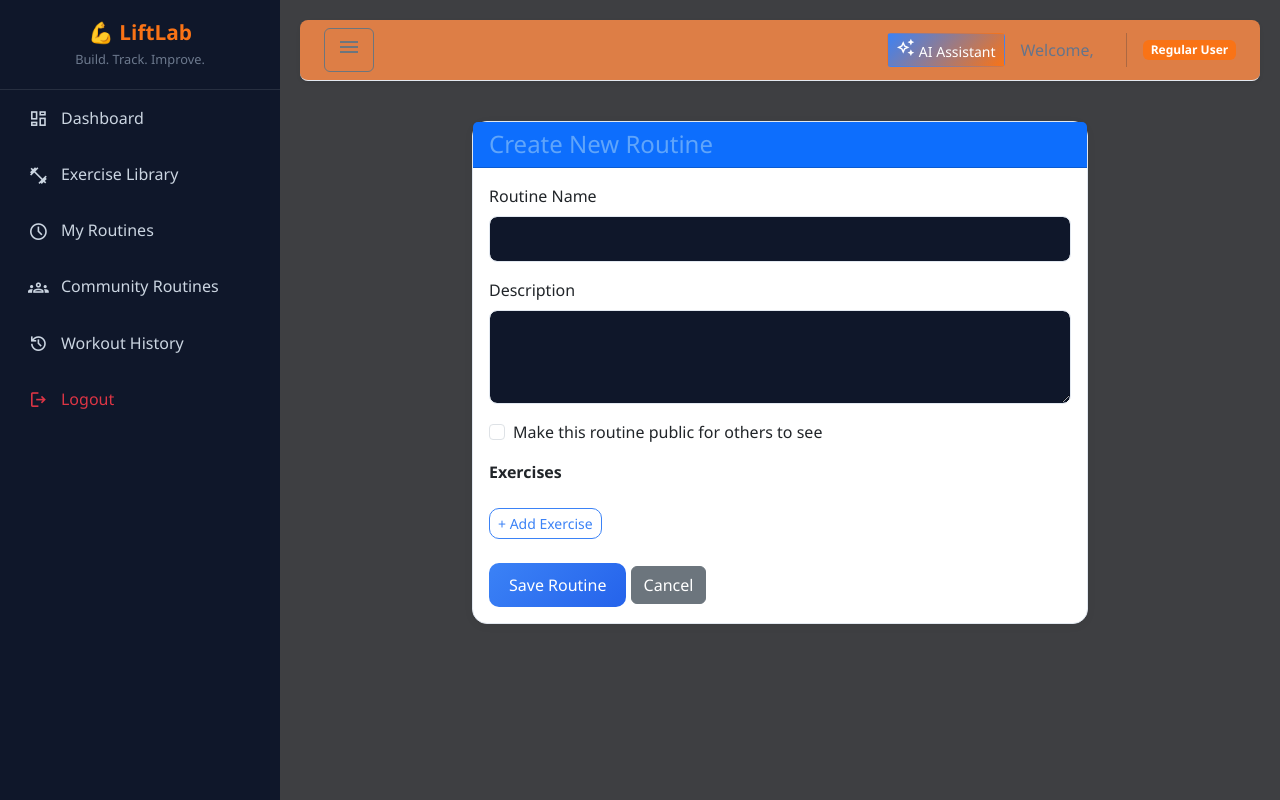
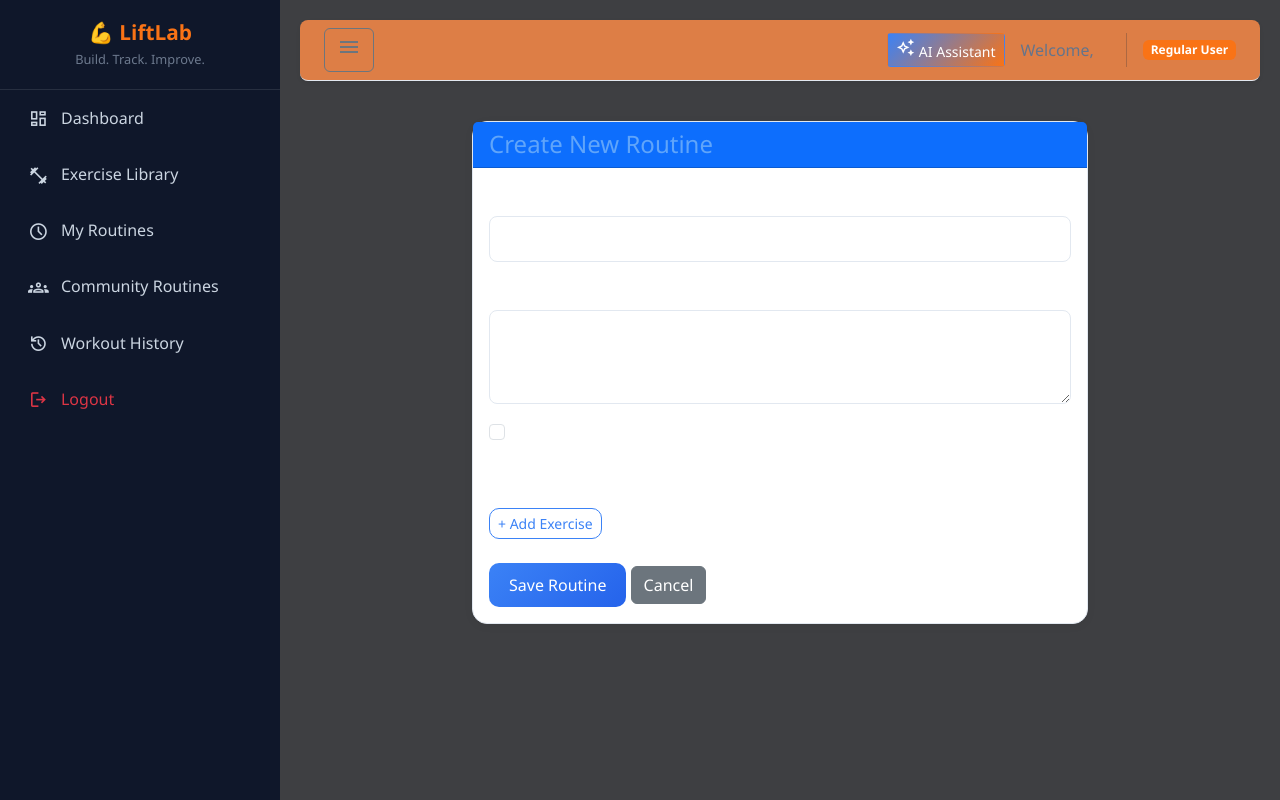
Before and after one commit to INFO2602-Workout-Remixer/workout-remixer-app, a Python web app: template app/templates/routines/form.html in a window 1280 px wide. Run offline with Jinja, Linux system fonts and the light colour scheme; the template is opened without the code that fills it, so the values that code supplies are empty; some libraries are stand-ins or nearby versions.

Commit message:
UI: Change form input fields to white background for better readability - Alex

```diff
--- a/app/templates/routines/form.html
+++ b/app/templates/routines/form.html
@@ -11,19 +11,19 @@
                 <div class="card-body">
                     <form id="routineForm">
                         <div class="mb-3">
-                            <label class="form-label">Routine Name</label>
-                            <input type="text" class="form-control" id="name" required>
+                            <label class="form-label text-white">Routine Name</label>
+                            <input type="text" class="form-control bg-white text-dark" id="name" required style="background-color: white !important; color: black !important;">
                         </div>
                         <div class="mb-3">
-                            <label class="form-label">Description</label>
-                            <textarea class="form-control" id="description" rows="3"></textarea>
+                            <label class="form-label text-white">Description</label>
+                            <textarea class="form-control bg-white text-dark" id="description" rows="3" style="background-color: white !important; color: black !important;"></textarea>
                         </div>
                         <div class="mb-3 form-check">
                             <input type="checkbox" class="form-check-input" id="is_public">
-                            <label class="form-check-label">Make this routine public for others to see</label>
+                            <label class="form-check-label text-white">Make this routine public for others to see</label>
                         </div>
                         <div class="mb-4">
-                            <label class="form-label fw-bold">Exercises</label>
+                            <label class="form-label fw-bold text-white">Exercises</label>
                             <div id="exercisesList" class="mb-3"></div>
                             <button type="button" class="btn btn-sm btn-outline-primary" data-bs-toggle="modal" data-bs-target="#addExerciseModal">
                                 + Add Exercise
@@ -38,20 +38,21 @@
     </div>
 </div>
 
+<!-- Add Exercise Modal -->
 <div class="modal fade" id="addExerciseModal" tabindex="-1">
     <div class="modal-dialog">
         <div class="modal-content">
-            <div class="modal-header">
+            <div class="modal-header bg-primary text-white">
                 <h5 class="modal-title">Add Exercise</h5>
-                <button type="button" class="btn-close" data-bs-dismiss="modal"></button>
+                <button type="button" class="btn-close btn-close-white" data-bs-dismiss="modal"></button>
             </div>
             <div class="modal-body">
-                <select id="exerciseSelect" class="form-select mb-3">
+                <select id="exerciseSelect" class="form-select mb-3 bg-white text-dark" style="background-color: white !important; color: black !important;">
                     <option value="">Loading exercises...</option>
                 </select>
-                <input type="number" id="sets" class="form-control mb-2" placeholder="Sets" value="3">
-                <input type="number" id="reps" class="form-control mb-2" placeholder="Reps" value="10">
-                <input type="number" id="rest_seconds" class="form-control mb-2" placeholder="Rest (seconds)" value="60">
+                <input type="number" id="sets" class="form-control mb-2 bg-white text-dark" placeholder="Sets" value="3" style="background-color: white !important; color: black !important;">
+                <input type="number" id="reps" class="form-control mb-2 bg-white text-dark" placeholder="Reps" value="10" style="background-color: white !important; color: black !important;">
+                <input type="number" id="rest_seconds" class="form-control mb-2 bg-white text-dark" placeholder="Rest (seconds)" value="60" style="background-color: white !important; color: black !important;">
             </div>
             <div class="modal-footer">
                 <button type="button" class="btn btn-secondary" data-bs-dismiss="modal">Cancel</button>
```
Lines whose indentation alone changed are shown as unchanged.
